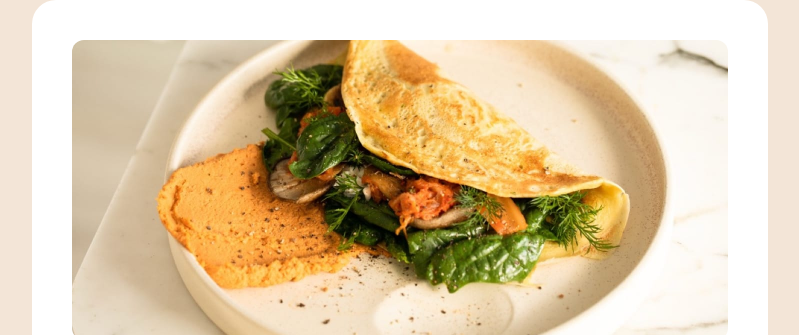
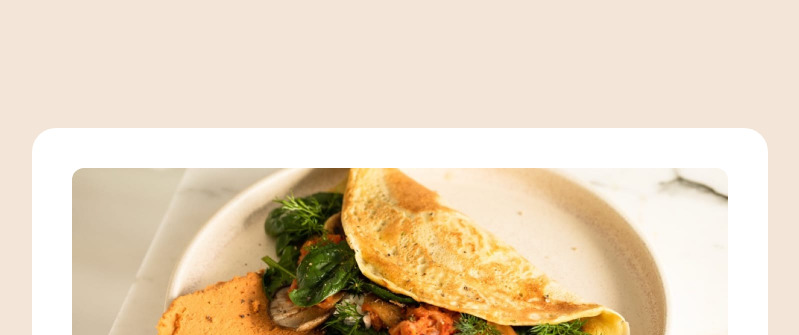
Before and after one commit to O-Julia-O/RacipePage, a plain HTML site: page index.html in a window 1280 px wide. Shown: the top 335 px of the page, without its empty margins (240-1039 px from the left). Drawn offline with Linux system fonts and the light colour scheme.

Commit message:
small size fixes

```diff
--- a/style.css
+++ b/style.css
@@ -48,6 +48,10 @@ main {
 
 .card {
   background-color: white;
+}
+
+.card__background {
+  margin-bottom: var(--spacing-500);
 }
 
 h1,
@@ -172,20 +176,24 @@ td {
 
 
 /* START MEDIA SECTION */
-@media only screen and (min-width: 768px) {
+@media only screen and (min-width: 48rem) {
   /* For desktop: */
+  main {
+    padding-top: var(--spacing-1600);
+  }
 
   .card {
     border-radius: 1.5rem;
     padding: var(--spacing-500) var(--spacing-500) 0;
+    max-width: 736px;
   }
 
   .card__background {
     border-radius: 0.75rem;
   }
 
-  article {
-    max-width: 736px;
+  .card__headline {
+    margin-bottom: var(--spacing-300);
   }
 
   section {
```
